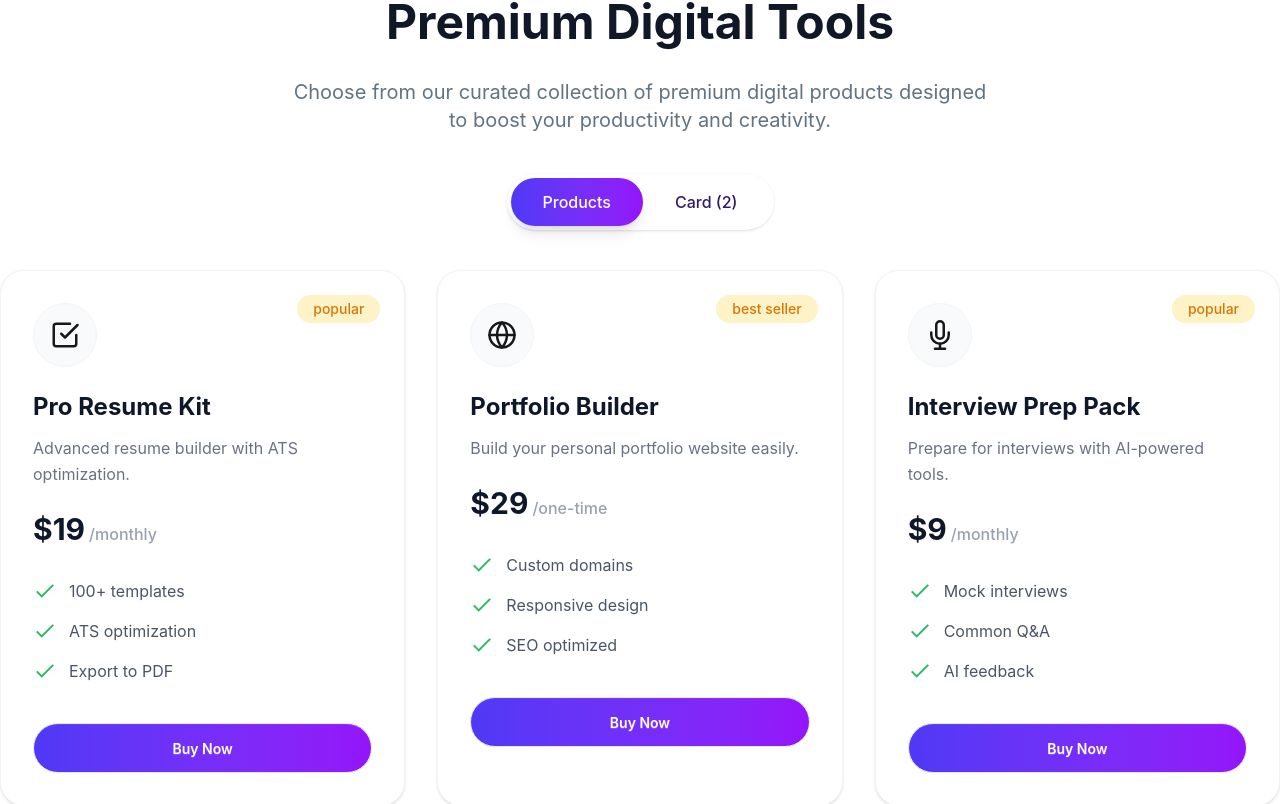
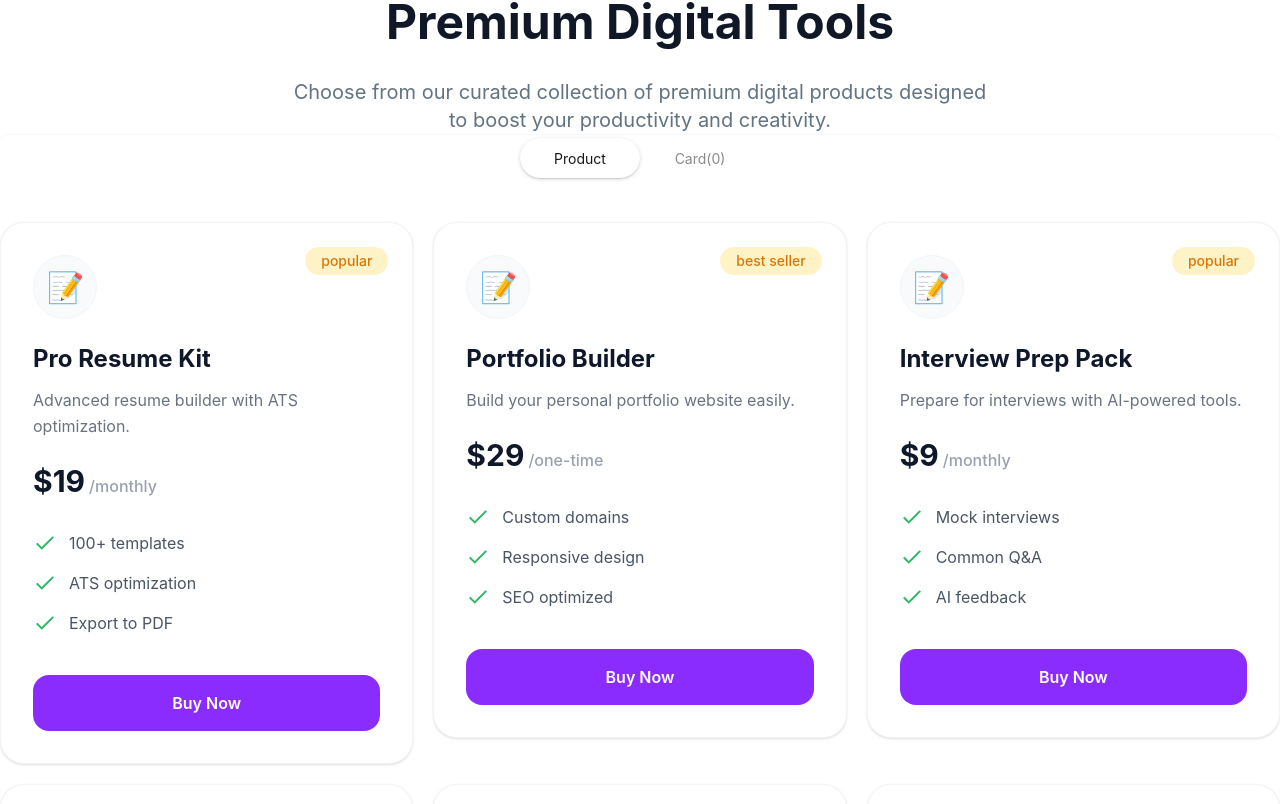
Before and after one commit to Haolader91/Assignment-Six, a React (Vite) app: page / in a window 1280 px wide. Shown: the part 1056-1860 px from the top of the page. Built offline with nearby package versions, Linux system fonts and the light colour scheme.

Commit message:
Cart logic, toggle functionality and error fix

```diff
--- a/package.json
+++ b/package.json
@@ -15,6 +15,7 @@
     "react": "^19.2.4",
     "react-dom": "^19.2.4",
     "react-icons": "^5.6.0",
+    "react-toastify": "^11.0.5",
     "tailwindcss": "^4.2.2"
   },
   "devDependencies": {
--- a/src/App.jsx
+++ b/src/App.jsx
@@ -1,6 +1,5 @@
 import "./App.css";
 import { FaFacebookSquare } from "react-icons/fa";
-import { ArrowBigRight } from "lucide-react";
 import NavBar from "./components/Header/NavBar/NavBar";
 import Banner from "./components/Header/Banner/Banner";
 import Rating from "./components/MainBody/Rating/Rating";
@@ -9,29 +8,37 @@ import GetStart from "./components/MainBody/GetStart/GetStart";
 import Ready from "./components/MainBody/Ready/Ready";
 import Footer from "./components/Footer/Footer";
 import Pricing from "./components/MainBody/Pricing/Pricing";
+import { useState } from "react";
+import { ToastContainer } from "react-toastify";
 
+const ProductsCardDataPromise = fetch("../public/ProductsCardData.json").then(
+  (res) => res.json(),
+);
 function App() {
+  const [activeTab, setActiveTab] = useState("Products");
+  console.log(activeTab);
   return (
     <>
       <header>
-        <nav>
-          <NavBar></NavBar>
-        </nav>
-        <section>
-          <Banner></Banner>
-        </section>
+        <NavBar></NavBar>
+        <Banner></Banner>
       </header>
       <main>
-        <section>
-          <Rating></Rating>
-          <Card></Card>
-          <GetStart></GetStart>
-          <Pricing></Pricing>
+        <Rating></Rating>
 
-          <Ready></Ready>
-        </section>
+        <Card
+          ProductsCardDataPromise={ProductsCardDataPromise}
+          activeTab={activeTab}
+          setActiveTab={setActiveTab}
+        ></Card>
+
+        <GetStart></GetStart>
+        <Pricing></Pricing>
+        <Ready></Ready>
       </main>
       <Footer></Footer>
+
+      <ToastContainer />
     </>
   );
 }
--- a/src/components/Header/NavBar/NavBar.jsx
+++ b/src/components/Header/NavBar/NavBar.jsx
@@ -1,7 +1,7 @@
 import React from "react";
 import { FiShoppingCart } from "react-icons/fi";
 
-const NavBar = () => {
+const NavBar = ({ cart }) => {
   return (
     <div>
       <div className="navbar bg-base-100 shadow-sm">
@@ -33,6 +33,9 @@ const NavBar = () => {
           <div className="navbar-end gap-5 text-xl">
             <span>
               <FiShoppingCart />
+              <span className="absolute -top-2 -right-2 bg-red-500 text-white text-xs px-2 rounded-full">
+                {/* {cart.length} */}
+              </span>
             </span>
             <span>Login</span>
             <a className="btn bg-linear-to-r from-[#9514FA] to-[#7127F8] text-white rounded-full">
--- a/src/components/MainBody/Card/Card.jsx
+++ b/src/components/MainBody/Card/Card.jsx
@@ -1,10 +1,15 @@
-import React, { Suspense } from "react";
+import { use, useState } from "react";
+import ProductsCardData from "./ProductsCardData/ProductsCardData";
 import CardToggling from "./CardToggling/CardToggling";
 import CardData from "./CardData/CardData";
 
-const cardDataPromise = fetch("CardData.json").then((res) => res.json());
+const Card = ({ ProductsCardDataPromise, activeTab, setActiveTab }) => {
+  const ProductsCardDataLoad = use(ProductsCardDataPromise);
+  // console.log(cardData);
 
-const Card = () => {
+  const [itemCard, setItemCard] = useState([]);
+  // console.log(itemCard);
+
   return (
     <div>
       <div className="text-center mt-20">
@@ -15,14 +20,33 @@ const Card = () => {
           Choose from our curated collection of premium digital products
           designed <br /> to boost your productivity and creativity.
         </p>
+        {/* <ToggleSwitch></ToggleSwitch> */}
       </div>
 
-      <CardToggling></CardToggling>
-      <Suspense
-        fallback={<span className="loading loading-spinner text-error"></span>}
-      >
-        <CardData cardDataPromise={cardDataPromise}></CardData>
-      </Suspense>
+      <CardToggling
+        activeTab={activeTab}
+        setActiveTab={setActiveTab}
+        itemCard={itemCard}
+      ></CardToggling>
+
+      {activeTab === "Card" ? (
+        <CardData itemCard={itemCard} setItemCard={setItemCard}></CardData>
+      ) : null}
+
+      {/* Card  */}
+      {activeTab === "Products" ? (
+        <div className="grid grid-cols-3 container mx-auto gap-5 my-10">
+          {ProductsCardDataLoad.map((data, idx) => (
+            <ProductsCardData
+              key={idx}
+              data={data}
+              idx={idx}
+              itemCard={itemCard}
+              setItemCard={setItemCard}
+            ></ProductsCardData>
+          ))}
+        </div>
+      ) : null}
     </div>
   );
 };
--- a/src/components/MainBody/Card/CardData/CardData.jsx
+++ b/src/components/MainBody/Card/CardData/CardData.jsx
@@ -1,89 +1,78 @@
-import React, { use } from "react";
-import { IoMdCheckmark } from "react-icons/io";
+import React from "react";
+import Card from "../Card";
+import { toast } from "react-toastify";
 
-import {
-  FiCheckSquare,
-  FiGlobe,
-  FiMic,
-  FiTrendingUp,
-  FiBriefcase,
-  FiLinkedin,
-  FiLayers,
-  FiCode,
-  FiPackage,
-} from "react-icons/fi";
-const iconMap = {
-  FiCheckSquare: FiCheckSquare,
-  FiGlobe: FiGlobe,
-  FiMic: FiMic,
-  FiTrendingUp: FiTrendingUp,
-  FiBriefcase: FiBriefcase,
-  FiLinkedin: FiLinkedin,
-  FiLayers: FiLayers,
-  FiCode: FiCode,
-  FiPackage: FiPackage,
-};
+const CardData = ({ itemCard, setItemCard }) => {
+  // console.log(itemCard);
+  const totalPrice = itemCard.reduce((sum, item) => sum + item.price, 0);
 
-const CardData = ({ cardDataPromise }) => {
-  const cardDisplay = use(cardDataPromise);
+  const handlerAllClear = () => {
+    setItemCard([]);
+    toast("All item Delete!");
+  };
+  const handlerDelete = (item) => {
+    const filterArray = itemCard.filter((d) => d.id !== item.id);
+    setItemCard(filterArray);
+    toast("Item Delete!");
+  };
+  return (
+    <div className="container mx-auto px-4 py-10">
+      {/* Main Container */}
+      <div className="max-w-4xl mx-auto bg-white border border-gray-100 rounded-[2.5rem] p-8 md:p-12 shadow-sm">
+        <h2 className="text-2xl font-bold text-[#101727] mb-8">Your Cart</h2>
 
-  //   console.log(cardDataPromise);
-  return (
-    <div>
-      <div className="grid grid-cols-1 md:grid-cols-2 lg:grid-cols-3 container mx-auto gap-8">
-        {cardDisplay.map((data, ind) => {
-          const IconComponent = iconMap[data.icon];
-          return (
-            <div
-              key={ind}
-              className="bg-white border border-gray-100 rounded-3xl p-8 shadow-sm relative"
-            >
-              <div className="absolute top-6 right-6 bg-[#FEF3C7] text-[#D97706] text-sm font-medium px-4 py-1 rounded-full">
-                {data.tagType}
+        {itemCard.length === 0 ? (
+          <>
+            <div>
+              <h2>card nai</h2>
+            </div>
+          </>
+        ) : (
+          <>
+            {/* Cart Items List */}
+            {itemCard.map((item) => (
+              <div className="space-y-4">
+                {/* Item 1 */}
+                <div className="flex mb-2 items-center justify-between bg-[#F8FAFC] p-6 rounded-3xl border border-gray-50">
+                  <div className="flex items-center gap-5">
+                    <div className="w-16 h-16 bg-white rounded-full flex items-center justify-center text-3xl shadow-sm border border-gray-100">
+                      📝
+                    </div>
+                    <div>
+                      <h3 className="text-xl font-bold text-[#101727]">
+                        {item.name}
+                      </h3>
+                      <p className="text-gray-500 font-medium">${item.price}</p>
+                    </div>
+                  </div>
+                  <button
+                    onClick={() => handlerDelete(item)}
+                    className="text-[#FF4D8D] font-semibold hover:underline"
+                  >
+                    Remove
+                  </button>
+                </div>
               </div>
+            ))}
 
-              <div className="w-16 h-16 bg-[#F8FAFC] rounded-full flex items-center justify-center border border-gray-100 mb-6">
-                <span className="text-3xl">{<IconComponent />}</span>
-              </div>
-
-              <h2 className="text-2xl font-bold text-[#0F172A] mb-3">
-                {data.name}
-              </h2>
-              <p className="text-gray-500 leading-relaxed mb-6">
-                {data.description}
-              </p>
-
-              <div className="flex items-baseline gap-1 mb-8">
-                <span className="text-3xl font-bold text-[#0F172A]">
-                  ${data.price}
-                </span>
-                <span className="text-gray-400 font-medium">
-                  /{data.period}
+            {/* Total & Checkout Section */}
+            <div className="mt-10 pt-8 border-t border-gray-100">
+              <div className="flex justify-between items-center mb-10">
+                <span className="text-gray-500 text-lg">Total:</span>
+                <span className="text-4xl font-bold text-[#101727]">
+                  ${totalPrice}
                 </span>
               </div>
 
-              <ul className="space-y-4 mb-10">
-                {data.features.map((feature, idx) => {
-                  return (
-                    <li
-                      key={idx}
-                      className="flex items-center gap-3 text-gray-600"
-                    >
-                      <span className="text-[#30B868] text-2xl">
-                        <IoMdCheckmark />
-                      </span>
-                      {feature}
-                    </li>
-                  );
-                })}
-              </ul>
-
-              <button className="w-full btn bg-linear-to-r from-[#4F39F6] to-[#9514FA] text-white font-semibold py-6 rounded-full">
-                Buy Now
+              <button
+                onClick={handlerAllClear}
+                className="w-full bg-[#8B2CFF] hover:bg-[#7A1EEB] text-white text-lg font-bold py-5 rounded-2xl transition-all shadow-lg shadow-purple-100 active:scale-[0.98]"
+              >
+                Proceed To Checkout
               </button>
             </div>
-          );
-        })}
+          </>
+        )}
       </div>
     </div>
   );
--- a/src/components/MainBody/Card/CardToggling/CardToggling.jsx
+++ b/src/components/MainBody/Card/CardToggling/CardToggling.jsx
@@ -1,16 +1,24 @@
 import React from "react";
 
-const CardToggling = () => {
+const CardToggling = ({ activeTab, setActiveTab, itemCard }) => {
+  console.log(activeTab);
   return (
-    <div className="flex justify-center items-center p-10">
-      <div className=" bg-white rounded-full border-gray-100 shadow-sm p-1 items-center">
-        <button className="px-8 py-3 rounded-full font-medium bg-linear-to-r  from-[#4F39F6] to-[#9514FA] text-white shadow-lg">
-          Products
-        </button>
-        <button className="px-8 py-3 rounded-full font-medium text-[#2D1B69]">
-          Card (2)
-        </button>
-      </div>
+    <div className="tabs tabs-box bg-transparent justify-center">
+      <input
+        type="radio"
+        name="my_tabs_1"
+        className="tab rounded-full w-30"
+        aria-label="Product"
+        defaultChecked
+        onClick={() => setActiveTab("Products")}
+      />
+      <input
+        type="radio"
+        name="my_tabs_1"
+        className="tab rounded-full w-30"
+        aria-label={`Card(${itemCard.length})`}
+        onClick={() => setActiveTab("Card")}
+      />
     </div>
   );
 };
--- /dev/null
+++ b/src/components/MainBody/Card/ProductsCardData/ProductsCardData.jsx
@@ -0,0 +1,56 @@
+import React, { useState } from "react";
+import { IoMdCheckmark } from "react-icons/io";
+import { toast } from "react-toastify";
+
+const CardData = ({ data, idx, itemCard, setItemCard }) => {
+  const [isBuyNow, setIsBuyNow] = useState(false);
+  const handlerBuyNow = () => {
+    (setIsBuyNow(true), setItemCard([...itemCard, data]));
+    toast("Buy now!");
+  };
+  return (
+    <div key={idx}>
+      <div className="bg-white border border-gray-100 rounded-3xl p-8 shadow-sm relative font-sans">
+        <div className="absolute top-6 right-6 bg-[#FEF3C7] text-[#D97706] text-sm font-medium px-4 py-1 rounded-full">
+          {data?.tag}
+        </div>
+
+        <div className="w-16 h-16 bg-[#F8FAFC] rounded-full flex items-center justify-center border border-gray-100 mb-6">
+          <span className="text-3xl">📝</span>{" "}
+        </div>
+
+        <h2 className="text-2xl font-bold text-[#0F172A] mb-3">{data.name}</h2>
+        <p className="text-gray-500 leading-relaxed mb-6">{data.description}</p>
+
+        <div className="flex items-baseline gap-1 mb-8">
+          <span className="text-3xl font-bold text-[#0F172A]">
+            ${data.price}
+          </span>
+          <span className="text-gray-400 font-medium">/{data.period}</span>
+        </div>
+
+        <ul className="space-y-4 mb-10">
+          {data.features.map((feature, idx) => {
+            return (
+              <li key={idx} className="flex items-center gap-3 text-gray-600">
+                <span className="text-[#30B868] text-2xl">
+                  <IoMdCheckmark />
+                </span>
+                {feature}
+              </li>
+            );
+          })}
+        </ul>
+
+        <button
+          onClick={handlerBuyNow}
+          className="w-full bg-[#8B2CFF] hover:bg-[#7A1EEB] text-white font-semibold py-4 rounded-2xl transition-colors duration-300"
+        >
+          {isBuyNow ? "Add to Card" : "Buy Now"}
+        </button>
+      </div>
+    </div>
+  );
+};
+
+export default CardData;
--- a/src/components/MainBody/GetStart/GetStart.jsx
+++ b/src/components/MainBody/GetStart/GetStart.jsx
@@ -2,7 +2,7 @@ import React, { Suspense } from "react";
 import { UserPlus, Package, Rocket } from "lucide-react";
 import GetStartIcons from "./GetStartIcons/GetStartIcons";
 
-const getStartCardPromise = fetch("/public/GetStartCard.json").then((res) =>
+const getStartCardPromise = fetch("/GetStartCard.json").then((res) =>
   res.json(),
 );
 
--- a/src/components/MainBody/Pricing/Pricing.jsx
+++ b/src/components/MainBody/Pricing/Pricing.jsx
@@ -1,8 +1,6 @@
 import React, { Suspense } from "react";
 import PricingCard from "./PricingCard/PricingCard";
-const pricingCardPromise = fetch("/public/Pricing.json").then((res) =>
-  res.json(),
-);
+const pricingCardPromise = fetch("/Pricing.json").then((res) => res.json());
 const Pricing = () => {
   return (
     <section className="py-20 px-6 bg-slate-50 font-sans">
--- a/src/components/MainBody/Pricing/PricingCard/PricingCard.jsx
+++ b/src/components/MainBody/Pricing/PricingCard/PricingCard.jsx
@@ -3,7 +3,7 @@ import { FaCheck } from "react-icons/fa";
 
 const PricingCard = ({ pricingCardPromise }) => {
   const pricingCardLoad = use(pricingCardPromise);
-  console.log(pricingCardLoad);
+  // console.log(pricingCardLoad);
 
   return (
     <div className="grid grid-cols-1 md:grid-cols-2 lg:grid-cols-3 gap-8 items-stretch container mx-auto">
```
Also changed, not shown: public/ProductsCardData.json (renamed from public/CardData.json), 1 other file (tests, documents, lock files or other folders).
